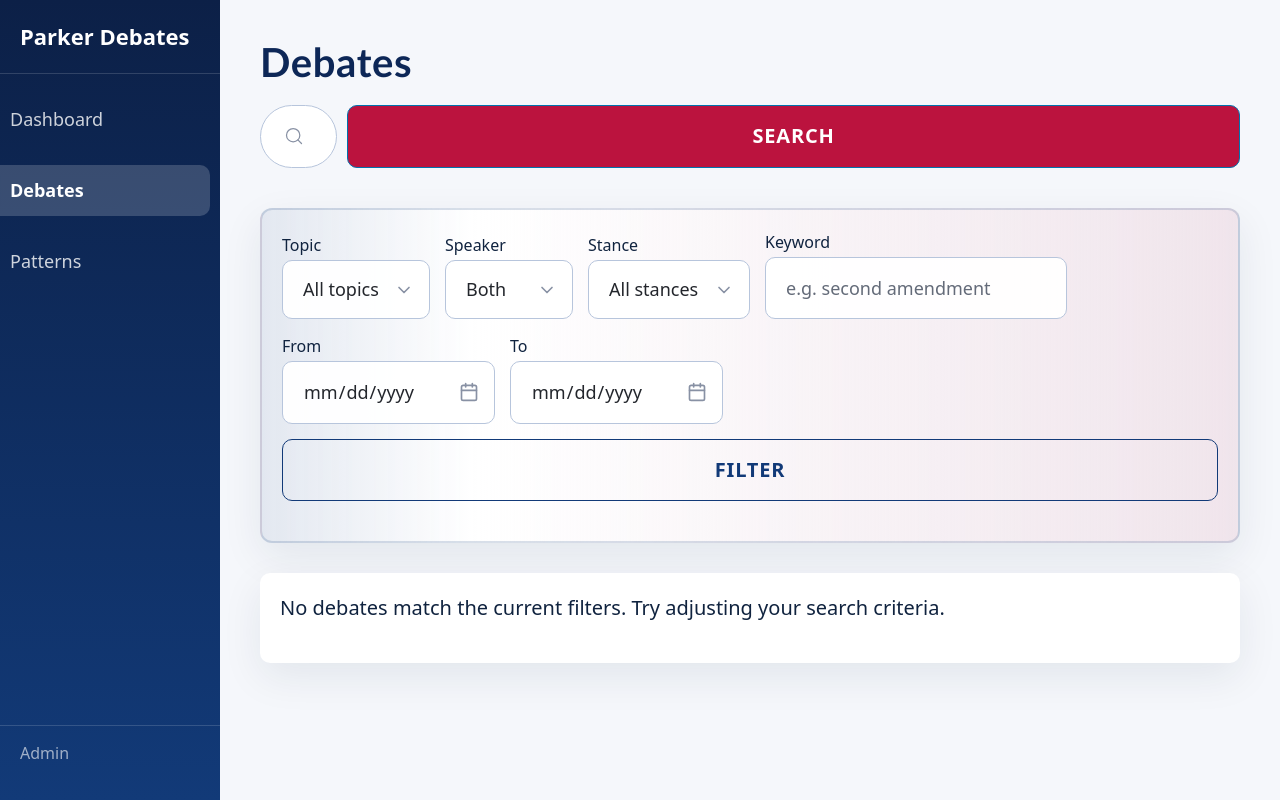
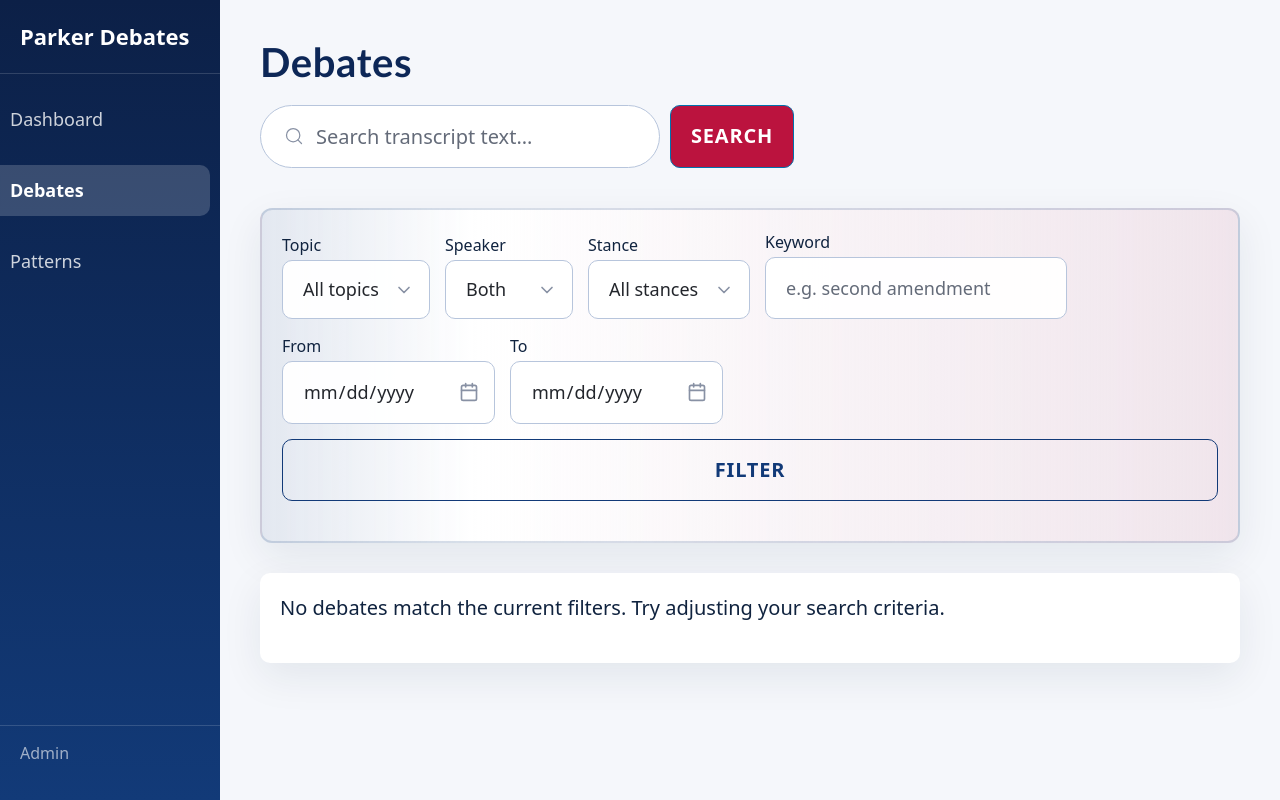
Before and after one commit to behole/parkercantlose, a FastAPI app: page /debates in a window 1280 px wide. Run offline with FastAPI, Linux system fonts and the light colour scheme; data that the repository does not hold is empty; some libraries are stand-ins or nearby versions.

Commit message:
fix: constrain search button width

```diff
--- a/src/parker/web/templates/debate_list.html
+++ b/src/parker/web/templates/debate_list.html
@@ -8,7 +8,7 @@
 
 <form action="/search" method="get" style="margin-bottom: 1rem; display: flex; gap: 0.5rem;">
   <input type="search" name="q" placeholder="Search transcript text..." style="flex:1; max-width: 400px;" value="">
-  <button type="submit">Search</button>
+  <button type="submit" style="width: auto;">Search</button>
 </form>
 
 <form class="filter-bar"
```
